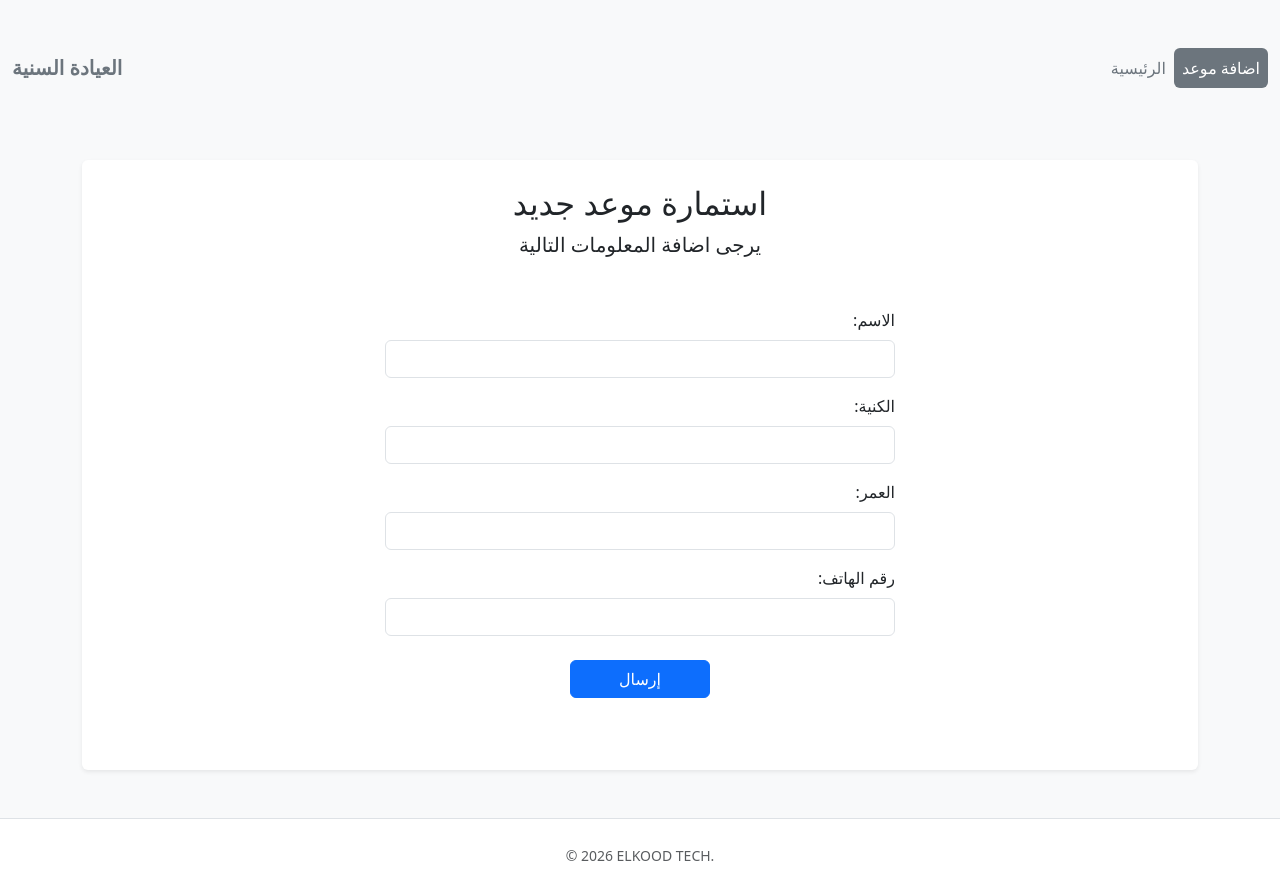
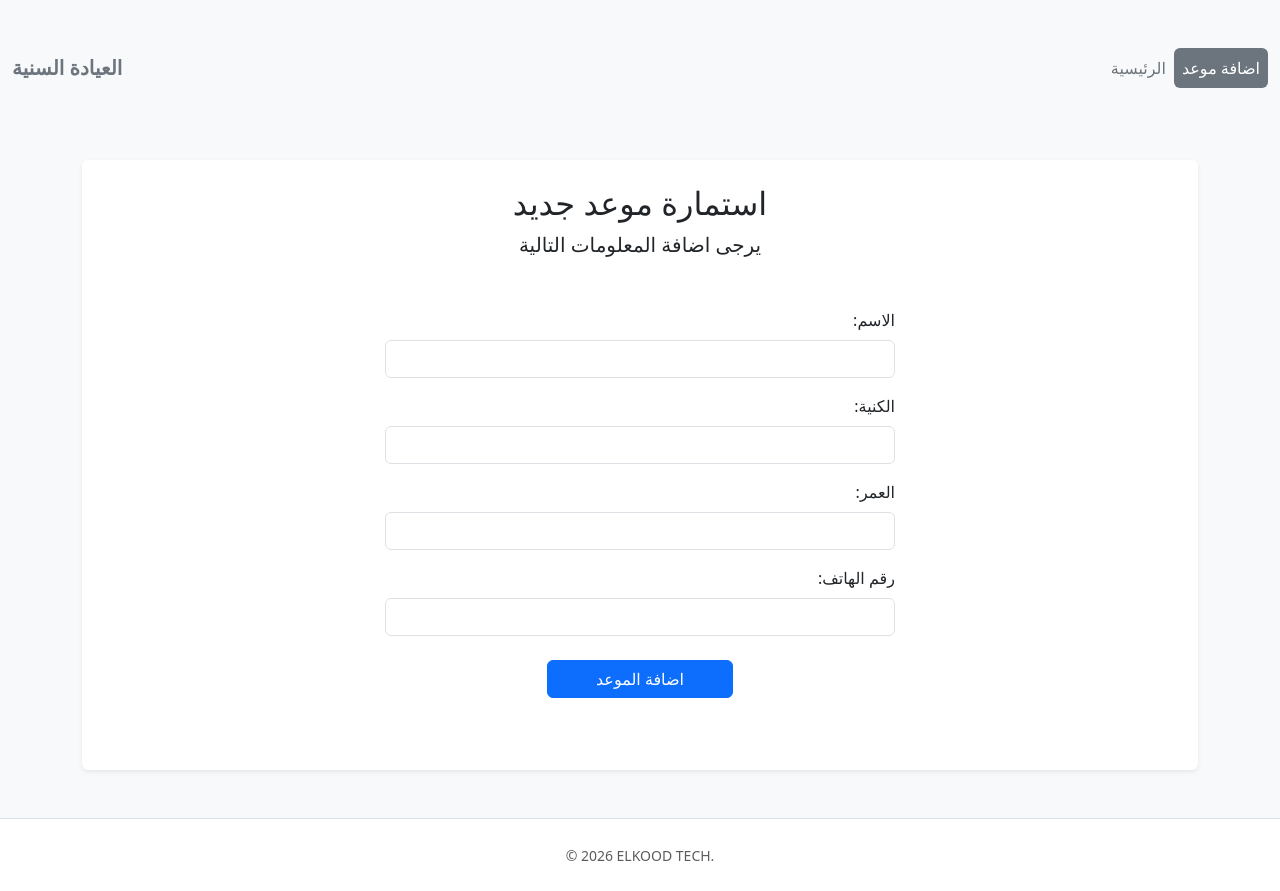
Before and after one commit to villiger9/react-dental-clinic, a React (Vite) app: page /newappointment in a window 1280 px wide. Built offline with nearby package versions, Linux system fonts and the light colour scheme.

Commit message:
added json-server & post

```diff
--- /dev/null
+++ b/data/db.json
@@ -0,0 +1,18 @@
+{
+  "appointments": [
+    {
+      "id": "8802",
+      "firstName": "asd",
+      "lastName": "asd",
+      "age": 123,
+      "phoneNumber": "123"
+    },
+    {
+      "id": "a492",
+      "firstName": "qwe",
+      "lastName": "qwe",
+      "age": 321,
+      "phoneNumber": "231"
+    }
+  ]
+}
--- a/src/index.css
+++ b/src/index.css
@@ -1,11 +1,11 @@
-/* Target the active pill and make it grey */
+/* target the active pill and make it grey */
 .nav-pills .nav-link.active,
 .nav-pills .show > .nav-link {
-  background-color: #6c757d; /* Bootstrap's standard secondary color */
+  background-color: #6c757d; /* bootstrap standard secondary color */
   color: white;
 }
 
-/* Make the inactive links match your secondary color text */
+/* make the inactive links match secondary color */
 .nav-pills .nav-link {
   color: #6c757d;
 }
--- a/src/pages/NewAppointment.jsx
+++ b/src/pages/NewAppointment.jsx
@@ -1,8 +1,10 @@
-import { Form, redirect, useActionData } from 'react-router-dom';
+import { Form, redirect, useActionData, useNavigation } from 'react-router-dom';
 import Button from 'react-bootstrap/Button';
 
 export default function NewAppointment() {
   const data = useActionData();
+  const navigation = useNavigation();
+  const isSubmitting = navigation.state === 'submitting';
 
   return (
     <div className="container-lg">
@@ -67,11 +69,20 @@ export default function NewAppointment() {
             </div>
 
             <div className="mt-4 text-center">
-              <Button type="submit" variant="primary" className="px-5">
-                إرسال
+              <Button
+                type="submit"
+                variant="primary"
+                className="px-5"
+                disabled={isSubmitting}
+              >
+                {isSubmitting ? 'يتم التحقق...' : 'اضافة الموعد'}
               </Button>
             </div>
-            {data && data.error && <p>{data.error}</p>}
+            {data?.error && (
+              <div className="alert alert-danger mt-3 text-center" role="alert">
+                {data.error}
+              </div>
+            )}
           </Form>
         </div>
       </div>
@@ -84,17 +95,37 @@ export const appointmentAction = async ({ request }) => {
 
   const data = await request.formData();
 
+  // package the form data into an object
   const submission = {
     firstName: data.get('firstName'),
     lastName: data.get('lastName'),
-    age: data.get('age'),
+    age: Number(data.get('age')),
     phoneNumber: data.get('phoneNumber'),
   };
 
   console.log(submission);
 
-  //   send post request
+  // send post request
 
-  //   redirect the user
-  return redirect('/');
+  try {
+    const res = await fetch('http://localhost:8000/appointments', {
+      method: 'POST',
+      headers: { 'Content-Type': 'application/json' },
+      body: JSON.stringify(submission),
+    });
+
+    if (!res.ok) {
+      // catch the error status
+      const errorData = await res.json().catch(() => ({}));
+      console.error('Server Refusal:', res.status, errorData);
+      return {
+        error: `Server returned ${res.status}: ${errorData.message || 'Validation failed'}`,
+      };
+    }
+
+    return redirect('/');
+  } catch (error) {
+    //  catches network/connection errors
+    return { error: 'Cannot connect to the server.' };
+  }
 };
```
